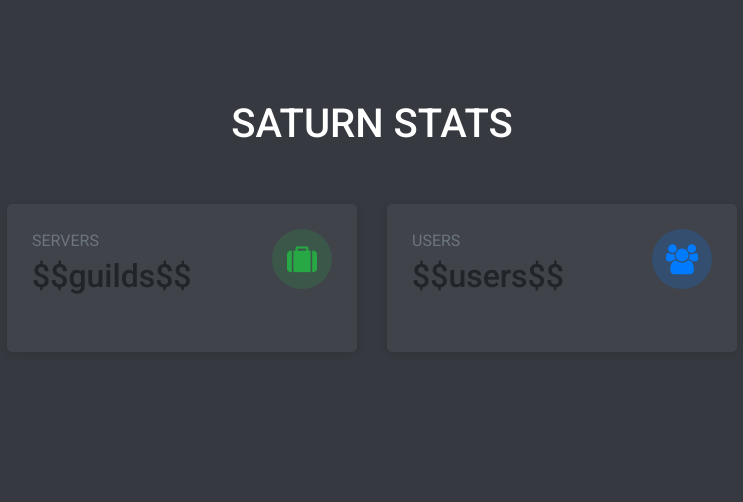
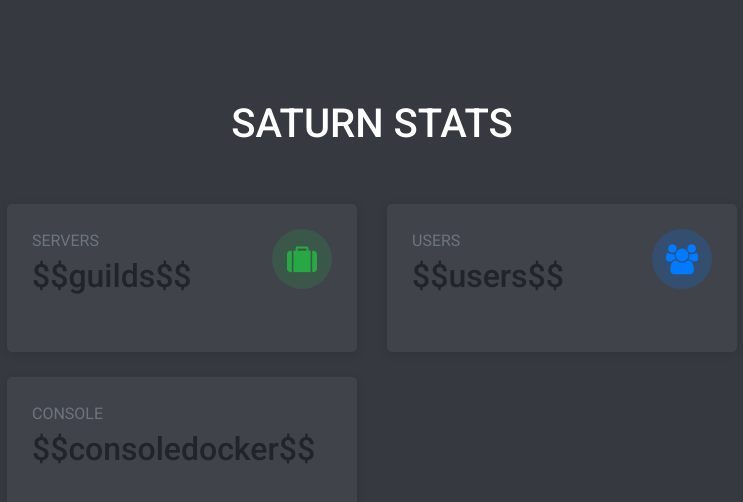
Before and after one commit to FlexXydev/SaturnDev, a website: page website/html/index.html in a window 1280 px wide. Shown: the whole page, without its empty margins (268-1011 px from the left). Drawn offline with nearby package versions, Linux system fonts and the light colour scheme.

Commit message:
Gros commit de fou malade

```diff
--- a/package.json
+++ b/package.json
@@ -13,7 +13,9 @@
   "dependencies": {
     "axios": "^1.2.2",
     "child_process": "^1.0.2",
+    "console-log-html": "^2.0.2",
     "discord.js": "^13.6.0",
+    "express": "^4.18.2",
     "fs": "^0.0.1-security",
     "ms": "^2.1.3",
     "mysql": "^2.18.1",
--- a/website/html/index.html
+++ b/website/html/index.html
@@ -48,6 +48,14 @@
 						</div>
 					</div>
 				</div>
+				<div class="col-sm-4 offset-sm-2">
+					<div class="stat-card">
+						<div class="stat-card__content">
+							<p class="text-uppercase mb-1 text-muted">Console</p>
+							<h2>$$consoledocker$$</h2>
+							<div>
+								<span class="text-success font-weight-bold mr-1">
+							</div>
 			</div>
 		</div>
 	</section>
```
Also changed, not shown: mainE.js (+10 -1 lines), 1 other file.
